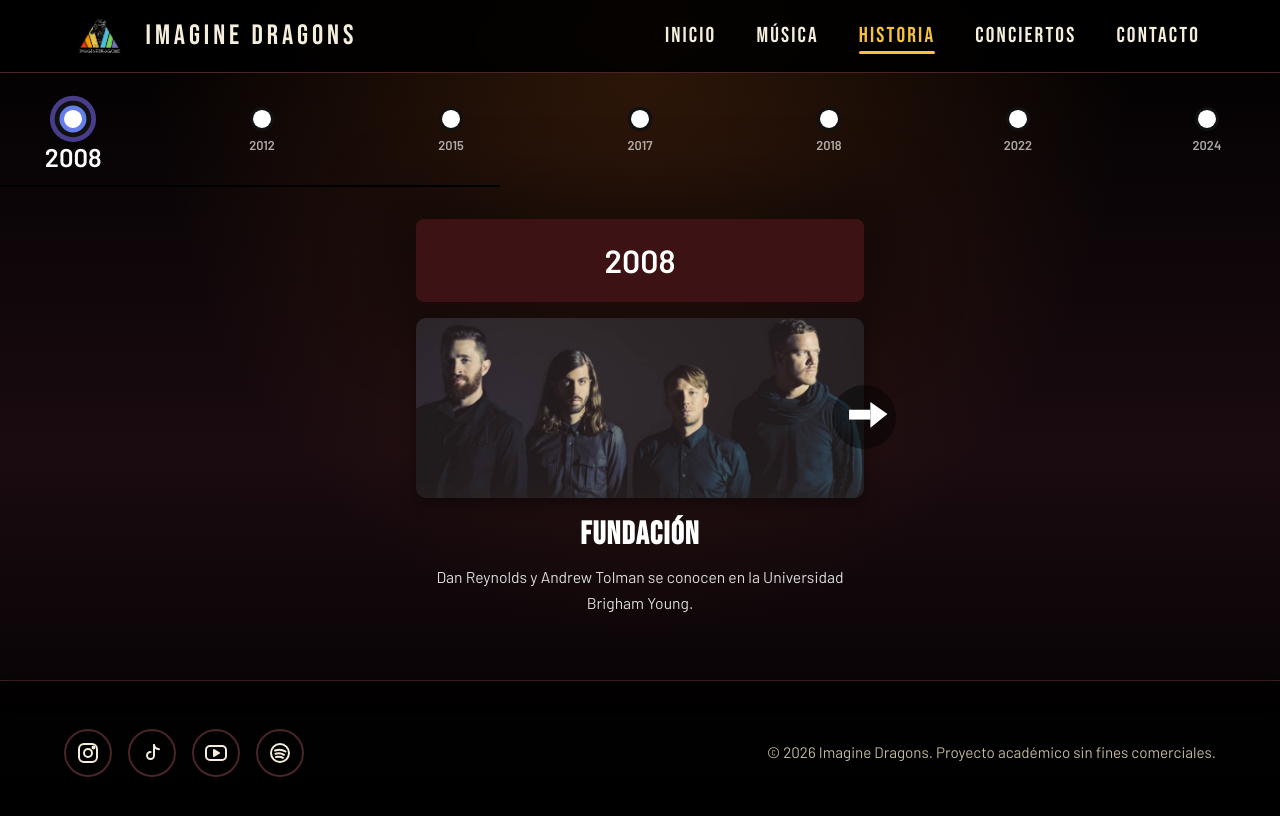
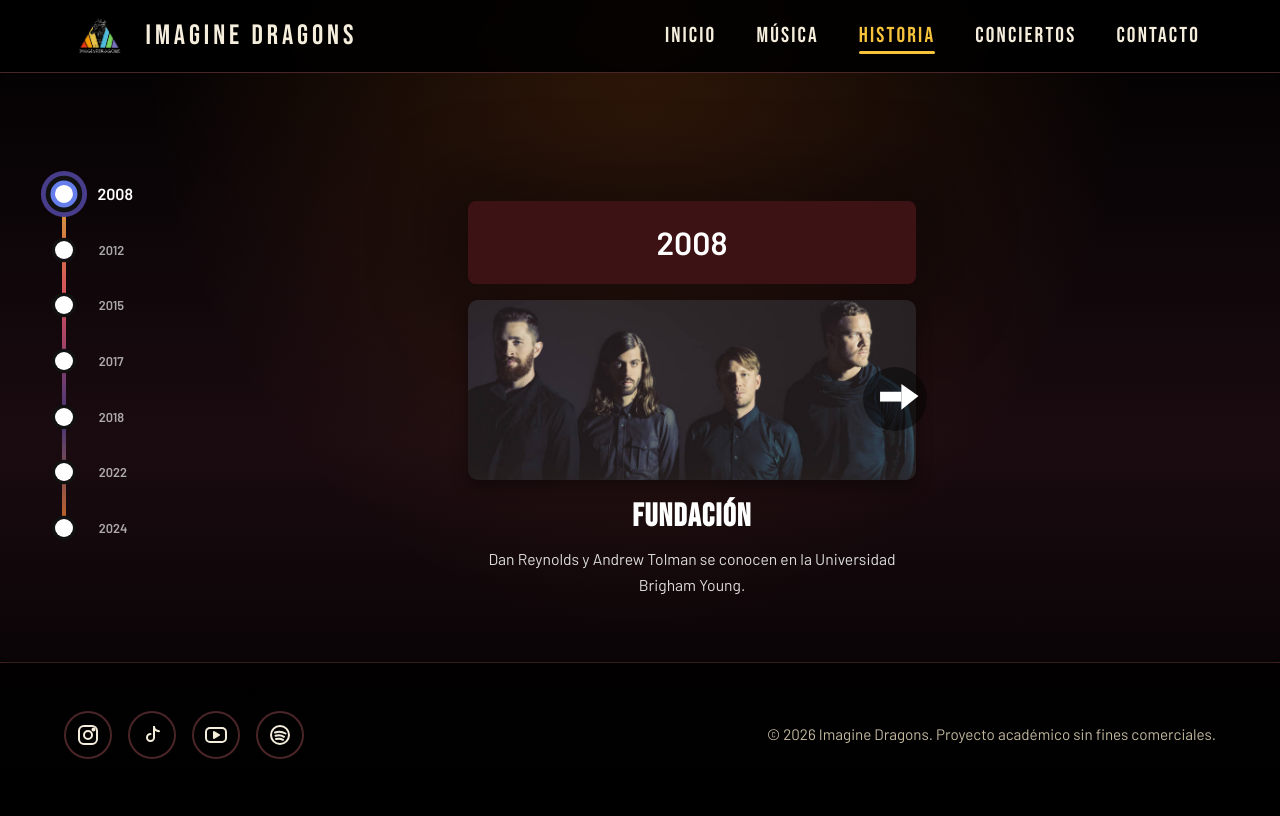
Before and after one commit to Derek-grc/DAM1M04-TreballHTML, a plain HTML site: page historia.html in a window 1280 px wide. Drawn offline with Linux system fonts and the light colour scheme.

Commit message:
quick update

```diff
--- a/css/pagines/historia.css
+++ b/css/pagines/historia.css
@@ -6,6 +6,9 @@
     --arrow-size: 4rem;
     --carousel-pad-top: 7rem;
     --color-darkborder: rgb(60, 18, 20);
+    --track-width: 2rem;
+    --track-length: 22rem;
+    --track-offset-x: 3rem;
 
     border-radius: 0.8rem;
     box-shadow: 0 0.5rem 1.5rem rgba(0, 0, 0, .4);
@@ -15,7 +18,6 @@
     padding-top: var(--carousel-pad-top);
     padding-bottom: 3rem;
 
-    /* restablecimiento de animaciones*/
     *,
     *::before,
     *::after {
@@ -30,11 +32,13 @@
         line-height: 1.3;
         color: #fff;
     }
+
     p {
         font-size: clamp(0.85rem, 1.6vw, 0.98rem);
         line-height: 1.65;
         color: #ddd;
     }
+
     img {
         display: block;
         max-width: 100%;
@@ -48,52 +52,49 @@
         display: none;
     }
 
-    /*Timeline*/
     .timeline-track {
-        position: flex;
-        justify-self: left;
-        height : var(--dot-size);
+        position: absolute;
+        top: var(--carousel-pad-top);
+        left: var(--track-offset-x);
+        width: var(--track-width);
+        height: var(--track-length);
         z-index: 0;
         pointer-events: none;
 
         .timeline-line {
             position: absolute;
-            top: 50%;
-            left: 5%;
-            right: 5%;
-            height: var(--track-height);
-            margin-top: calc(var(--track-height) / -2);
-            background: linear-gradient(90deg,
+            top: 0;
+            bottom: 0;
+            left: 50%;
+            width: var(--track-height);
+            margin-left: calc(var(--track-height) / -2);
+            background: linear-gradient(180deg,
                     var(--color-secundario),
                     var(--accent2),
                     darkslateblue,
                     var(--color-acento-hover));
             border-radius: 0.13rem;
             opacity: .85;
-            z-index: -1;
         }
     }
 
     .dots {
         position: absolute;
-        top: 2.9rem;
-        left: 5%;
-        right: 5%;
-        transform: translateY(-50%);
+        top: var(--carousel-pad-top);
+        left: var(--track-offset-x);
+        width: var(--track-width);
+        height: var(--track-length);
         display: flex;
+        flex-direction: column;
         justify-content: space-between;
         align-items: center;
         z-index: 6;
         background: transparent;
-
         .dot {
             position: relative;
             display: flex;
-            flex-direction: column;
             align-items: center;
-            gap: 0.4rem;
             background: transparent;
-
             &::before {
                 content: "";
                 width: var(--dot-size);
@@ -105,7 +106,6 @@
                 box-shadow: 0 0 0 0.2rem #111;
                 z-index: 1;
             }
-
             &:hover::before {
                 border-color: #fff;
                 transform: scale(1.5);
@@ -113,17 +113,19 @@
 
             .dot_label {
                 position: absolute;
-                top: calc(100% + 0.4rem);
+                left: calc(100% + 0.6rem);
+                top: 50%;
+                transform: translateY(-50%);
                 font-size: clamp(0.6rem, 1.5vw, 0.8rem);
                 font-weight: 700;
                 color: rgba(255, 255, 255, .65);
                 transition: color .3s, transform .3s;
+                padding-left: 1rem;
                 white-space: nowrap;
             }
         }
     }
 
-    /* Dot activo */
     &:has(#slide1:checked) .dot:nth-child(1)::before,
     &:has(#slide2:checked) .dot:nth-child(2)::before,
     &:has(#slide3:checked) .dot:nth-child(3)::before,
@@ -146,30 +148,23 @@
     &:has(#slide6:checked) .dot:nth-child(6) .dot_label,
     &:has(#slide7:checked) .dot:nth-child(7) .dot_label {
         color: #fff;
-        padding-top: 0.5rem;
-        transform: scale(2);
+        transform: translateY(-50%) scale(1.25);
     }
 
-    /* Slides*/
     .slides {
         display: flex;
         transition: transform .55s ease-in-out;
         background: transparent;
-        margin-top: 0rem;
+        margin-top: 0;
+        margin-left: calc(var(--track-offset-x) + var(--track-width) + 1.5rem);
 
         .slide {
             position: relative;
-            /* ancla para .arrows */
             display: flex;
             justify-content: center;
             align-items: center;
             min-width: 100%;
-            min-height: 0rem;
             background: transparent;
-
-            &:nth-child(n) {
-                background: transparent;
-            }
 
             .slide_content {
                 max-width: 30rem;
@@ -187,7 +182,7 @@
                     padding: 1rem;
                     border-radius: 0.5rem;
                     margin-bottom: 1rem;
-                    box-shadow: 0rem 0rem 4rem 2rem rgba(0, 0, 0, .35);
+                    box-shadow: 0 0 4rem 2rem rgba(0, 0, 0, .35);
                 }
 
                 .slide_img {
@@ -209,11 +204,6 @@
                 }
             }
 
-            /* ---------------------------------------------
-               Flechas — dentro de cada slide
-               (solo se ven las del slide visible; el resto
-                queda recortado por overflow: hidden del carrusel)
-               --------------------------------------------- */
             .arrows {
                 position: absolute;
                 inset: 0;
@@ -267,53 +257,23 @@
         }
     }
 
-    /* ---------------------------------------------
-       Transform — una línea por slide
-       --------------------------------------------- */
-    &:has(#slide1:checked) .slides {
-        transform: translateX(0%);
-    }
+    &:has(#slide1:checked) .slides { transform: translateX(0%); }
+    &:has(#slide2:checked) .slides { transform: translateX(-100%); }
+    &:has(#slide3:checked) .slides { transform: translateX(-200%); }
+    &:has(#slide4:checked) .slides { transform: translateX(-300%); }
+    &:has(#slide5:checked) .slides { transform: translateX(-400%); }
+    &:has(#slide6:checked) .slides { transform: translateX(-500%); }
+    &:has(#slide7:checked) .slides { transform: translateX(-600%); }
 
-    &:has(#slide2:checked) .slides {
-        transform: translateX(-100%);
-    }
-
-    &:has(#slide3:checked) .slides {
-        transform: translateX(-200%);
-    }
-
-    &:has(#slide4:checked) .slides {
-        transform: translateX(-300%);
-    }
-
-    &:has(#slide5:checked) .slides {
-        transform: translateX(-400%);
-    }
-
-    &:has(#slide6:checked) .slides {
-        transform: translateX(-500%);
-    }
-
-    &:has(#slide7:checked) .slides {
-        transform: translateX(-600%);
-    }
-
-    /* AÑADIR SLIDE 8:
-       &:has(#slide8:checked) .slides { transform: translateX(-700%); }
-    */
-    /*Responsive*/
     @media (max-width: 40em) {
         --arrow-size: 2.75rem;
         --carousel-pad-top: 5.625rem;
         --dot-size: 0.875rem;
-
-        .timeline-track,
-        .dots {
-            top: 2rem;
-        }
+        --track-length: 16rem;
+        --track-offset-x: 1.25rem;
 
         .slides {
-            margin-top: 3rem;
+            margin-left: calc(var(--track-offset-x) + var(--track-width) + 1rem);
 
             .slide {
                 min-height: 21.25rem;
@@ -328,19 +288,14 @@
                 }
 
                 .arrows .navArrow {
-                    &.prev {
-                        left: 0.4rem;
-                    }
-
-                    &.next {
-                        right: 0.4rem;
-                    }
+                    &.prev { left: 0.4rem; }
+                    &.next { right: 0.4rem; }
                 }
             }
         }
 
-        .dot_label {
-            top: calc(100% + 0.25rem);
+        .dot .dot_label {
+            left: calc(100% + 0.4rem);
         }
     }
 }
--- a/historia.html
+++ b/historia.html
@@ -46,20 +46,7 @@
 
   <main>
     <div class="container">
-      <!--
-              ============================================================
-              CÓMO AÑADIR UN NUEVO STEP:
-                Copia un <div class="slide"> completo y cambia:
-                  - id del radio:      id="slideN"
-                  - for de los labels: for="slideN"
-                  - data-to del prev:  data-to="N-1"
-                  - data-to del next:  data-to="N+1"
-                  - fecha, img, título, texto
-                Y añade una línea de transform en el CSS.
-              ============================================================
-            -->
       <div class="carousel">
-
         <!-- Radios -->
         <input type="radio" name="slide" id="slide1" checked>
         <input type="radio" name="slide" id="slide2">
@@ -71,9 +58,7 @@
 
         <!-- Línea de tiempo -->
         <div class="timeline-track">
-          <svg id="" width="500" height="500">
-            <line x1="0" y1="0" x2="500" y2="0" stroke="black" stroke-width="4"/>
-          </svg>
+         <div class="timeline-line"></div>
         </div>
 
         <!-- Dots -->
@@ -90,16 +75,17 @@
         <!-- Diapositivas: cada .slide es autocontenido (contenido + flechas) -->
         <div class="slides">
 
-          <!-- ── SLIDE 1 ── -->
+          <!-- PAG1 -->
           <div class="slide">
+              <!-- Contenido -->
             <div class="slide_content">
               <span class="slide_fecha">2008</span>
               <img src="img/hero/hero.png" alt="Fundación de Imagine Dragons" class="slide_img">
               <h3 class="slide_titulo">Fundación</h3>
               <p class="slide_texto">Dan Reynolds y Andrew Tolman se conocen en la Universidad Brigham Young.</p>
             </div>
+             <!-- flecha next -->
             <div class="arrows">
-              <!-- slide 1: no prev, next → 2 -->
               <label for="slide2" class="navArrow next" data-to="2">
                 <svg class="arrow" viewBox="0 0 100 150" focusable="false">
                   <polygon points="43,20,  75,60  ,15,60" />
@@ -109,14 +95,16 @@
             </div>
           </div>
 
-          <!-- ── SLIDE 2 ── -->
+          <!-- PAG2 -->
           <div class="slide">
+             <!-- Contenido -->
             <div class="slide_content">
               <span class="slide_fecha">2012</span>
               <img src="img/albums/album1.png" alt="Night Visions" class="slide_img">
               <h3 class="slide_titulo">Night Visions</h3>
               <p class="slide_texto">Álbum debut con éxitos como 'Radioactive' y 'Demons'.</p>
             </div>
+             <!-- flecha previous -->
             <div class="arrows">
               <label for="slide1" class="navArrow prev" data-to="1">
                 <svg class="arrow" viewBox="0 0 100 150" focusable="false">
@@ -124,6 +112,7 @@
                   <rect width="23" height="50" x="33" y="60" />
                 </svg>
               </label>
+             <!-- flecha next -->
               <label for="slide3" class="navArrow next" data-to="3">
                 <svg class="arrow" viewBox="0 0 100 150" focusable="false">
                   <polygon points="43,20,  75,60  ,15,60" />
@@ -132,8 +121,7 @@
               </label>
             </div>
           </div>
-
-          <!-- ── SLIDE 3 ── -->
+          <!-- PAG3 -->
           <div class="slide">
             <div class="slide_content">
               <span class="slide_fecha">2015</span>
@@ -157,7 +145,7 @@
             </div>
           </div>
 
-          <!-- ── SLIDE 4 ── -->
+          <!-- PAG4 -->
           <div class="slide">
             <div class="slide_content">
               <span class="slide_fecha">2017</span>
@@ -181,7 +169,7 @@
             </div>
           </div>
 
-          <!-- ── SLIDE 5 ── -->
+          <!-- PAG5 -->
           <div class="slide">
             <div class="slide_content">
               <span class="slide_fecha">2018</span>
@@ -205,7 +193,7 @@
             </div>
           </div>
 
-          <!-- ── SLIDE 6 ── -->
+          <!-- PAG6 -->
           <div class="slide">
             <div class="slide_content">
               <span class="slide_fecha">2022</span>
@@ -229,7 +217,7 @@
             </div>
           </div>
 
-          <!-- ── SLIDE 7 ── -->
+          <!-- PAG7 -->
           <div class="slide">
             <div class="slide_content">
               <span class="slide_fecha">2024</span>
```
